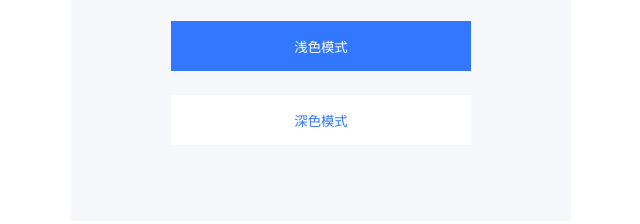
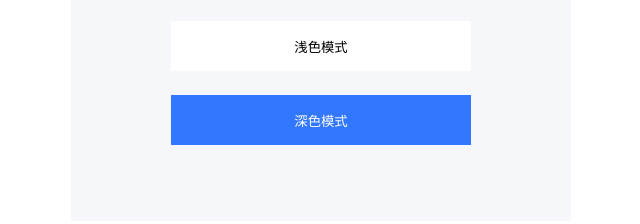
Before and after one commit to 237005722/darkMode, a plain HTML site: page index.html in a window 1280 px wide. Shown: the part 429-653 px from the top of the page, without its empty margins (319-959 px from the left). Drawn offline with Linux system fonts and the light colour scheme.

Commit message:
Update index.html

```diff
--- a/index.html
+++ b/index.html
@@ -45,8 +45,8 @@
 <body>
   <div class="content">
     <div class="img"></div>
-    <button onclick="switchDarkStyle('light')">浅色模式</button>
-    <button onclick="switchDarkStyle('dark')" style="background-color: #ffffff; color: #3177ff;">深色模式</button>
+    <button onclick="switchDarkStyle('light')" style="background-color: #ffffff; color: #000000;">浅色模式</button>
+    <button onclick="switchDarkStyle('dark')">深色模式</button>
   </div>
   <script src="./darkMode.js"></script>
 </body>
```
